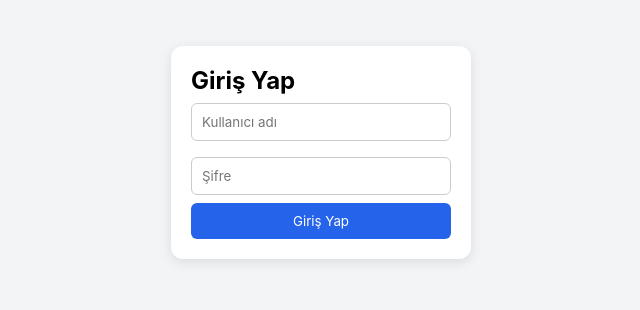
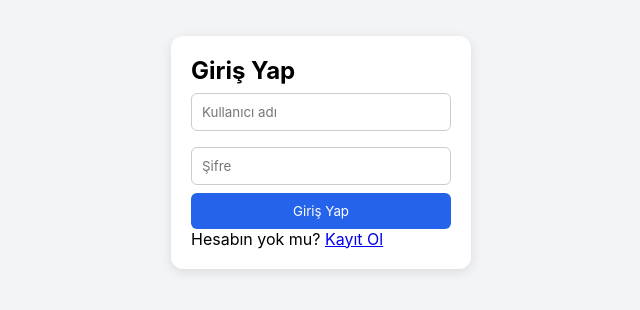
Before and after one commit to enteriliarda/grup-panel, a website: page views/login.html in a window 1280 px wide. Shown: the part 248-558 px from the top of the page, without its empty margins (319-959 px from the left). Drawn offline with Linux system fonts and the light colour scheme.

Commit message:
Update login.html

```diff
--- a/views/login.html
+++ b/views/login.html
@@ -16,6 +16,8 @@
 
         <button type="submit">Giriş Yap</button>
     </form>
+    <p>Hesabın yok mu? <a href="/register">Kayıt Ol</a></p>
+
 </div>
 
 </body>
```
